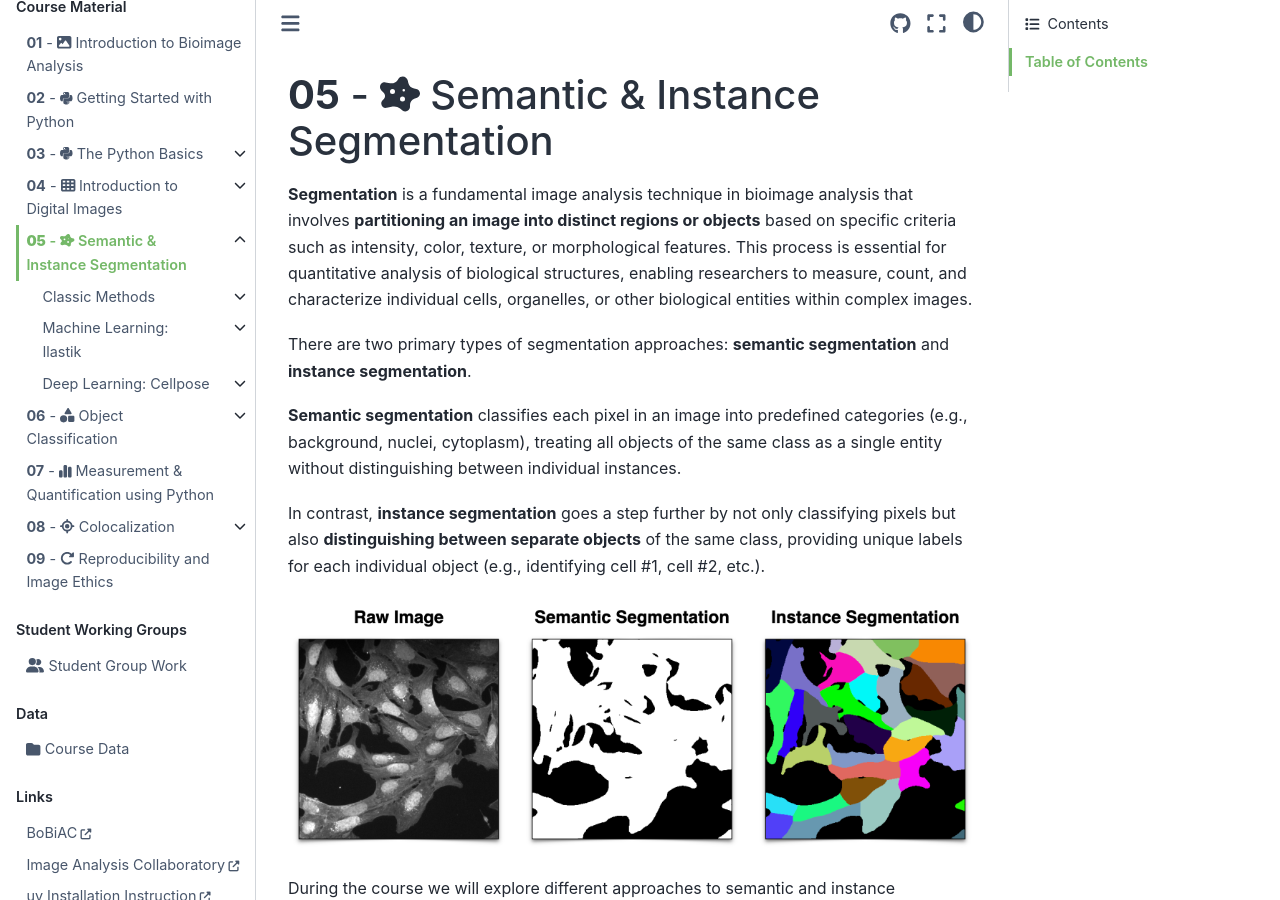
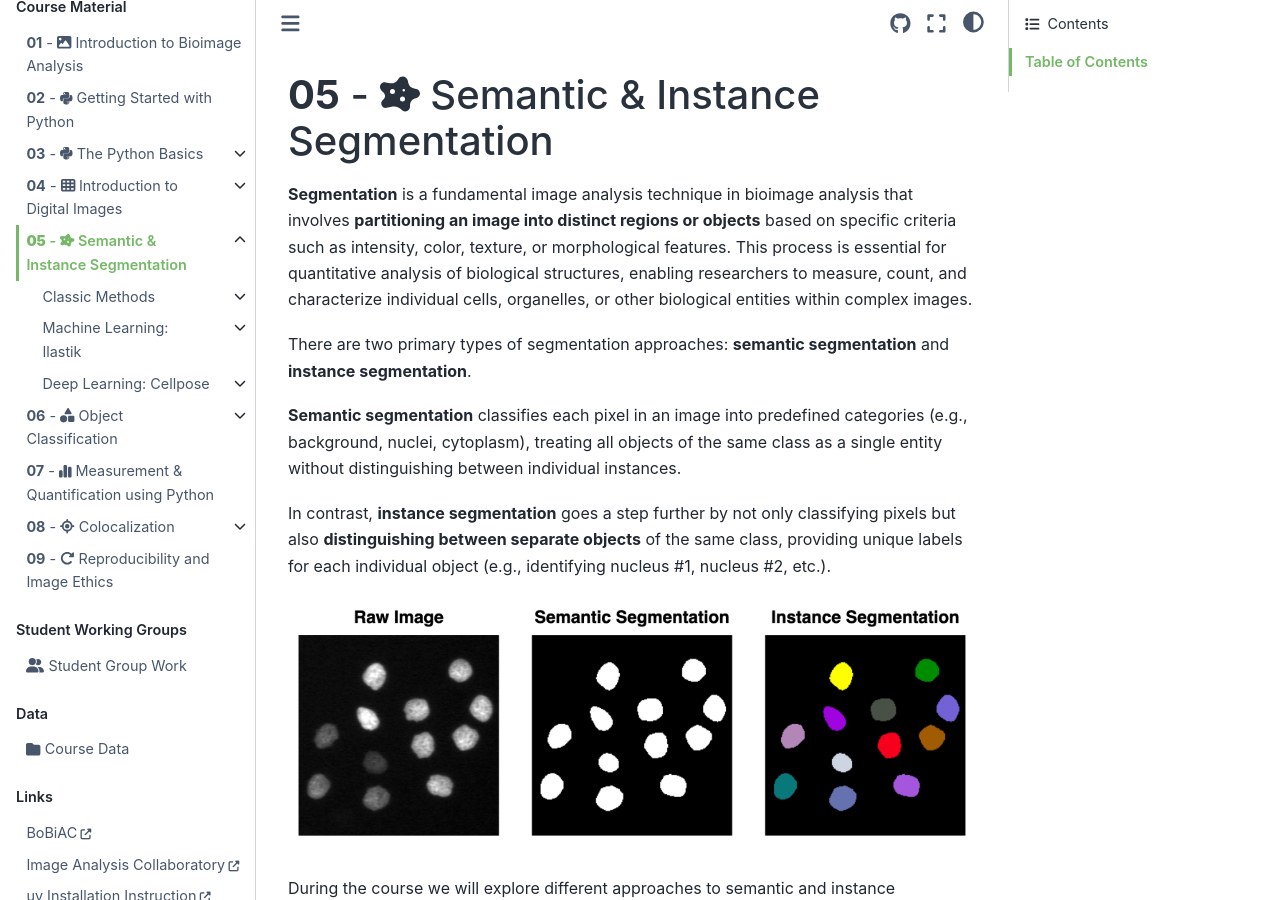
Before and after one commit to tlambert03/bobiac, a Sphinx documentation site: the page built from content/05_segmentation/segmentation_intro.md, in a window 1280 px wide and 900 px high. Built offline with Sphinx 7.4.7 and the Sphinx Book theme 1.1.4, drawn with Linux system fonts in a browser that asks for light colours; pages that are not in the unit, such as notebooks, are missing from menus.

Commit message:
update image

```diff
--- a/content/05_segmentation/segmentation_intro.md
+++ b/content/05_segmentation/segmentation_intro.md
@@ -6,7 +6,7 @@ There are two primary types of segmentation approaches: **semantic segmentation*
 
 **Semantic segmentation** classifies each pixel in an image into predefined categories (e.g., background, nuclei, cytoplasm), treating all objects of the same class as a single entity without distinguishing between individual instances.
 
-In contrast, **instance segmentation** goes a step further by not only classifying pixels but also **distinguishing between separate objects** of the same class, providing unique labels for each individual object (e.g., identifying cell #1, cell #2, etc.).
+In contrast, **instance segmentation** goes a step further by not only classifying pixels but also **distinguishing between separate objects** of the same class, providing unique labels for each individual object (e.g., identifying nucleus #1, nucleus #2, etc.).
 
 <div align="center"> <img src="../../_static/images/seg.png" alt="Ilastik Logo" width="700"> </div><br>
 
```
Also changed, not shown: _static/images/seg.png, _static/images/seg_1.png (added).
